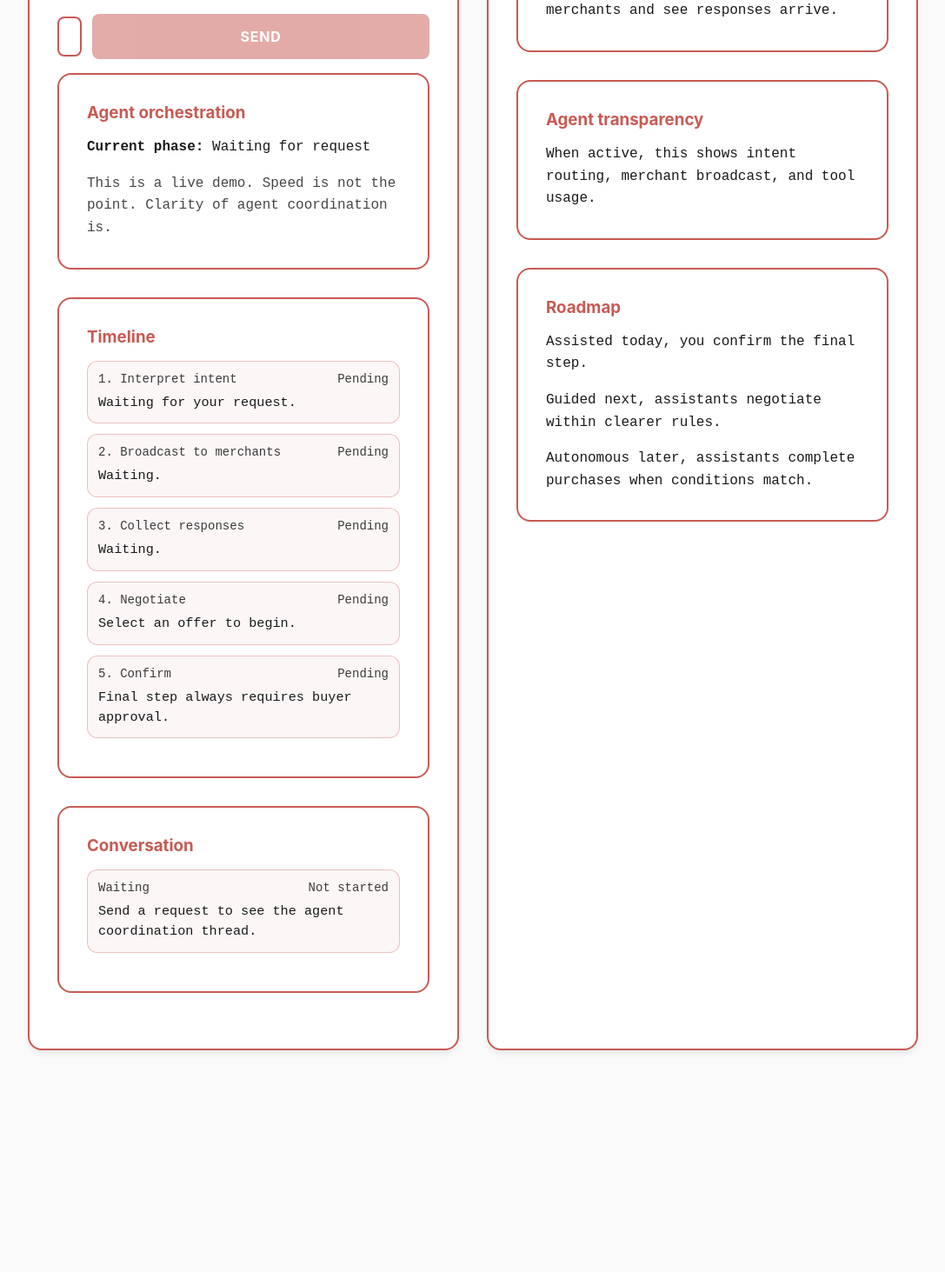
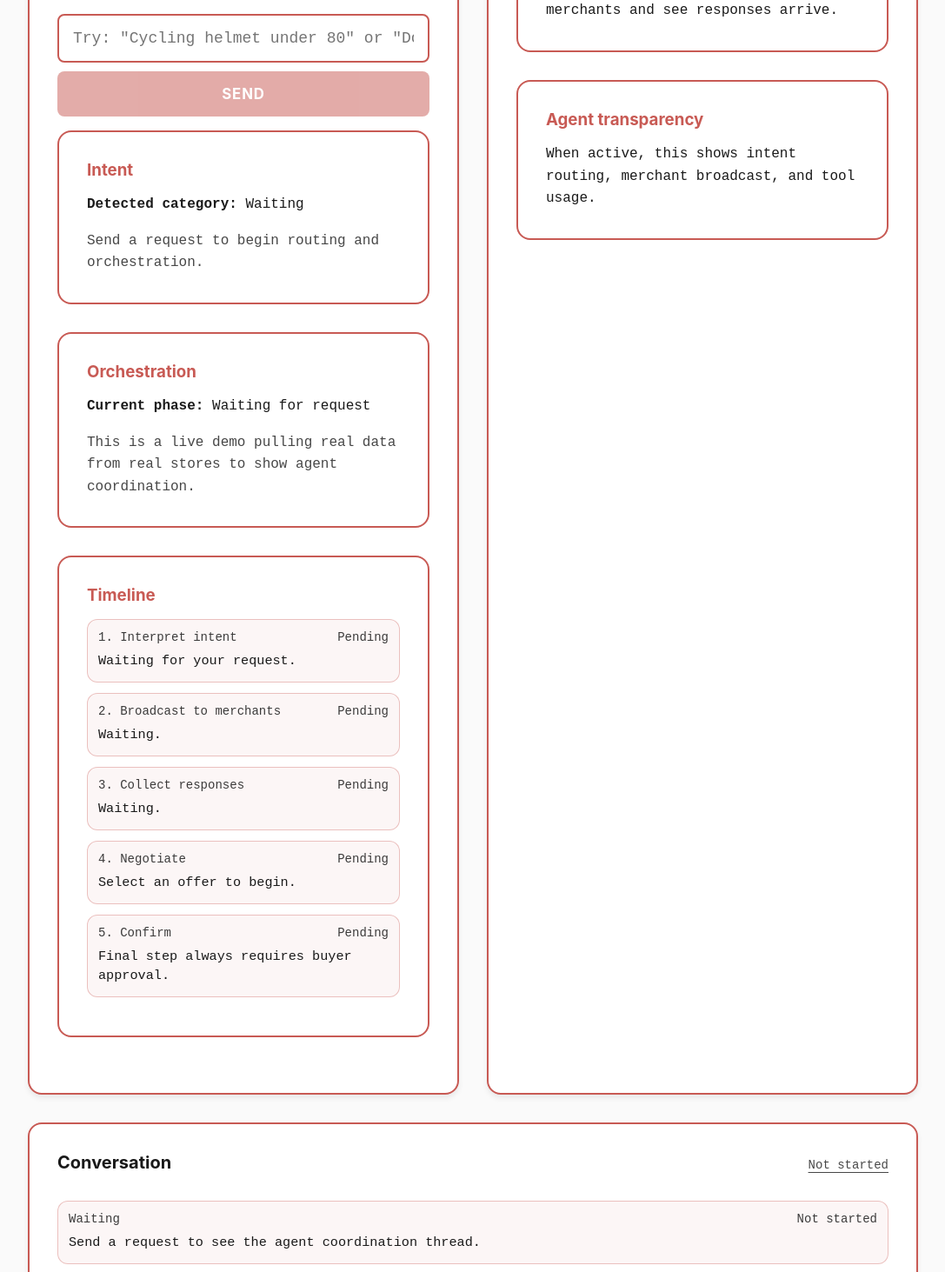
Before and after one commit to richardjhobbs/via_demo, a Next.js app: page / in a window 1280 px wide. Shown: the part 507-1970 px from the top of the page at 87% size, without its empty margins (96-1183 px from the left). Before the commit the page ends 1795 px from the top, so only its background shows below. Built offline with nearby package versions, Linux system fonts and the light colour scheme.

Commit message:
revise page layout

```diff
--- a/app/page.tsx
+++ b/app/page.tsx
@@ -1,4 +1,3 @@
-
 "use client";
 
 import { useEffect, useMemo, useRef, useState } from "react";
@@ -317,8 +316,9 @@ export default function HomePage() {
           </div>
         </div>
 
+        {/* Top 2-column layout */}
         <div className="demo-split">
-          {/* LEFT */}
+          {/* LEFT COLUMN: Intent, Orchestration, Timeline (plus request input at the top) */}
           <div className="card">
             <div className="demo-section-title">
               <h2>Request</h2>
@@ -332,25 +332,49 @@ export default function HomePage() {
 
             <div style={{ height: 12 }} />
 
-            <div className="demo-row">
+            {/* Prominent full-width input */}
             <input
               type="text"
               value={requestText}
               onChange={(e) => setRequestText(e.target.value)}
               placeholder='Try: "Cycling helmet under 80" or "Dog treats delivered this week"'
+              style={{ fontSize: 18, padding: "1rem" }}
             />
-              <button className="cta-button" disabled={loading || requestText.trim().length === 0} onClick={createThread}>
+
+            <div style={{ height: 10 }} />
+
+            <button
+              className="cta-button"
+              disabled={loading || requestText.trim().length === 0}
+              onClick={createThread}
+              style={{ fontSize: "1.05rem" }}
+            >
               {loading ? "Working..." : "Send"}
             </button>
-            </div>
 
             <div style={{ height: 16 }} />
 
             <div className="content-section">
-              <h3>Agent orchestration</h3>
+              <h3>Intent</h3>
+              <p>
+                <b>Detected category:</b> {thread ? (thread.kpis.category ?? "Unknown") : "Waiting"}
+              </p>
+              {thread ? (
+                <p style={{ opacity: 0.8 }}>
+                  <b>Current phase:</b> {phaseLabel}
+                </p>
+              ) : (
+                <p style={{ opacity: 0.8 }}>
+                  Send a request to begin routing and orchestration.
+                </p>
+              )}
+            </div>
+
+            <div className="content-section">
+              <h3>Orchestration</h3>
               <p><b>Current phase:</b> {phaseLabel}</p>
               <p style={{ opacity: 0.8 }}>
-                This is a live demo. Speed is not the point. Clarity of agent coordination is.
+                This is a live demo pulling real data from real stores to show agent coordination.
               </p>
             </div>
 
@@ -410,50 +434,9 @@ export default function HomePage() {
                 </div>
               </div>
             </div>
-
-            <div className="content-section">
-              <h3>Conversation</h3>
-
-              {!thread ? (
-                <div className="demo-item">
-                  <div className="demo-meta"><span>Waiting</span><span>Not started</span></div>
-                  <div className="demo-text">Send a request to see the agent coordination thread.</div>
-                </div>
-              ) : (
-                thread.events.map((e) => (
-                  <div className="demo-item" key={e.id}>
-                    <div className="demo-meta"><span>{e.who}</span><span>{safeTime(e.ts)}</span></div>
-                    <div className="demo-text">{e.text}</div>
-                  </div>
-                ))
-              )}
-
-              {thread ? (
-                <div className="demo-actions">
-                  <button
-                    className="cta-button"
-                    onClick={() => {
-                      const text = window.prompt("Ask for an adjustment or clarification:");
-                      if (text) sendMessage(text);
-                    }}
-                    disabled={loading || !thread.selectedOfferId || thread.kpis.confirmed}
-                  >
-                    Ask a follow-up
-                  </button>
-
-                  <button
-                    className="cta-button"
-                    onClick={confirm}
-                    disabled={loading || thread.status !== "AGREED" || thread.kpis.confirmed}
-                  >
-                    Confirm
-                  </button>
-                </div>
-              ) : null}
-            </div>
           </div>
 
-          {/* RIGHT */}
+          {/* RIGHT COLUMN: Offers + Transparency only */}
           <div className="card">
             <div className="demo-section-title">
               <h2>Offers</h2>
@@ -528,13 +511,59 @@ export default function HomePage() {
                 )}
               </div>
             ) : null}
+          </div>
 
-            <div className="content-section">
-              <h3>Roadmap</h3>
-              <p>Assisted today, you confirm the final step.</p>
-              <p>Guided next, assistants negotiate within clearer rules.</p>
-              <p>Autonomous later, assistants complete purchases when conditions match.</p>
+          {/* Conversation spanning BOTH columns */}
+          <div className="card" style={{ gridColumn: "1 / -1" }}>
+            <div className="demo-section-title">
+              <h2>Conversation</h2>
+              <span className="demo-smalllink">{thread ? `Status: ${thread.status}` : "Not started"}</span>
             </div>
+
+            {!thread ? (
+              <div className="demo-item">
+                <div className="demo-meta"><span>Waiting</span><span>Not started</span></div>
+                <div className="demo-text">Send a request to see the agent coordination thread.</div>
+              </div>
+            ) : (
+              <>
+                {thread.events.map((e) => (
+                  <div className="demo-item" key={e.id}>
+                    <div className="demo-meta"><span>{e.who}</span><span>{safeTime(e.ts)}</span></div>
+                    <div className="demo-text">{e.text}</div>
+                  </div>
+                ))}
+
+                <div className="demo-actions">
+                  <button
+                    className="cta-button"
+                    onClick={() => {
+                      const text = window.prompt("Ask for an adjustment or clarification:");
+                      if (text) sendMessage(text);
+                    }}
+                    disabled={loading || !thread.selectedOfferId || thread.kpis.confirmed}
+                  >
+                    Ask a follow-up
+                  </button>
+
+                  <button
+                    className="cta-button"
+                    onClick={confirm}
+                    disabled={loading || thread.status !== "AGREED" || thread.kpis.confirmed}
+                  >
+                    Confirm
+                  </button>
+                </div>
+              </>
+            )}
+          </div>
+
+          {/* Notes spanning BOTH columns */}
+          <div className="content-section" style={{ gridColumn: "1 / -1" }}>
+            <h3>Notes</h3>
+            <p style={{ opacity: 0.85 }}>
+              Placeholder. We will decide the content later.
+            </p>
           </div>
         </div>
       </div>
```
Lines whose indentation alone changed are shown as unchanged.
